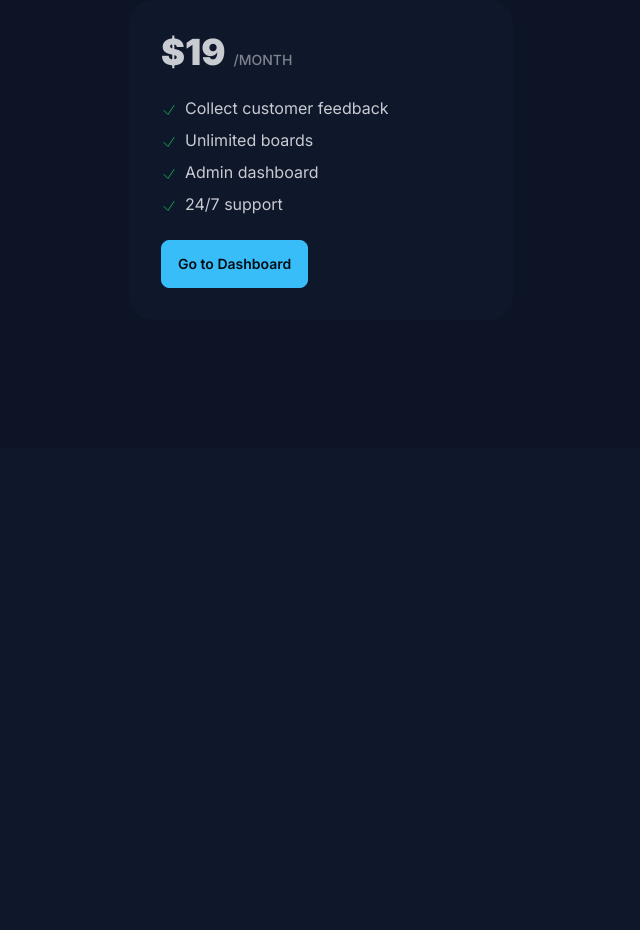
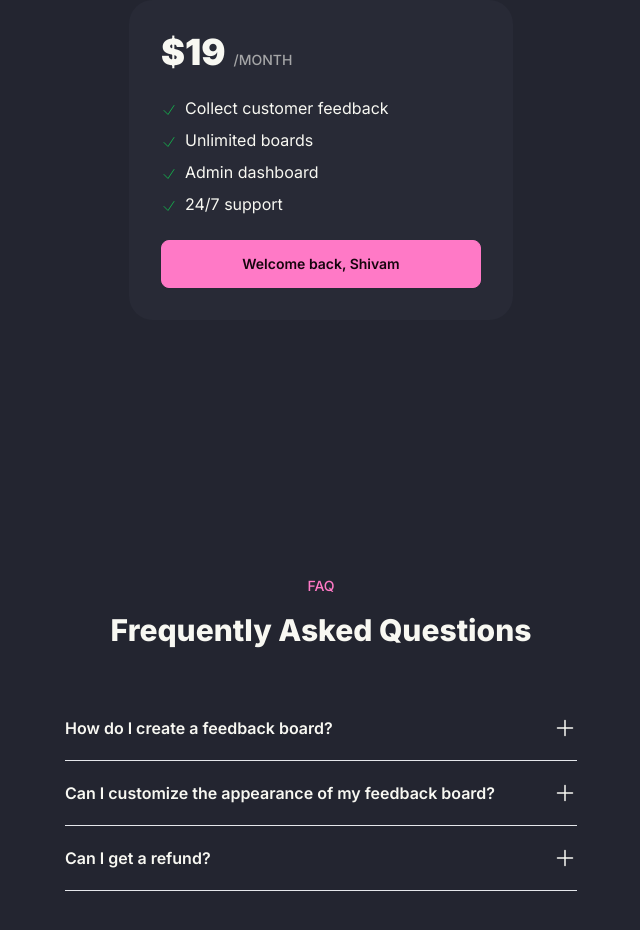
Before and after one commit to sks01dev/twilight, a Next.js app: page / in a window 1280 px wide. Shown: the part 840-1770 px from the top of the page, without its empty margins (319-959 px from the left). Before the commit the page ends 1288 px from the top, so only its background shows below. Built offline with nearby package versions, Linux system fonts and the light colour scheme.

Commit message:
Added Fas using hooks

```diff
--- a/app/layout.js
+++ b/app/layout.js
@@ -11,7 +11,7 @@ export const metadata = {
 
 export default function RootLayout({ children }) {
   return (
-    <html lang="en" data-theme="night">
+    <html lang="en" data-theme="dracula">
       <body className={inter.className}>{children}</body>
     </html>
   );
--- a/app/page.js
+++ b/app/page.js
@@ -1,8 +1,33 @@
+import FaListItem from "@/components/FaListItem";
 import ButtonLogin from "../components/ButtonLogin";
 
 export default function Home() {
   const isLoggedIn = true;
   const userName = "Shivam";
+  const priceItems = [
+    "Collect customer feedback",
+    "Unlimited boards",
+    "Admin dashboard",
+    "24/7 support",
+  ];
+  const faqItems = [
+    {
+      question: "How do I create a feedback board?",
+      answer:
+        "You can create a feedback board by logging in and navigating to the 'Boards' section.",
+    },
+    {
+      question: "Can I customize the appearance of my feedback board?",
+      answer:
+        "Yes, you can customize the appearance of your feedback board using our built-in customization options.",
+    },
+    {
+      question: "Can I get a refund?",
+      answer:
+        "Yes, we offer a 30-day money-back guarantee. If you're not satisfied with our service, you can request a refund within 30 days of your purchase.",
+    },
+  ];
+
   return (
     <main>
       {/* Header Section */}
@@ -47,8 +72,11 @@ export default function Home() {
                 /month
               </div>
             </div>
+            {/* Price Items List */}
             <ul className="space-y-2">
-              <li>
+              {priceItems.map((priceItem) => {
+                return (
+                  <li key={priceItem}>
                     <svg
                       xmlns="http://www.w3.org/2000/svg"
                       fill="none"
@@ -63,62 +91,35 @@ export default function Home() {
                         d="m4.5 12.75 6 6 9-13.5"
                       />
                     </svg>
-                Collect customer feedback
+                    {priceItem}
                   </li>
-              <li>
-                <svg
-                  xmlns="http://www.w3.org/2000/svg"
-                  fill="none"
-                  viewBox="0 0 24 24"
-                  strokeWidth={1.5}
-                  stroke="currentColor"
-                  className="text-green-600 size-4 inline-block mr-2"
-                >
-                  <path
-                    strokeLinecap="round"
-                    strokeLinejoin="round"
-                    d="m4.5 12.75 6 6 9-13.5"
+                );
+              })}
+            </ul>
+            <ButtonLogin
+              hasLoggedIn={isLoggedIn}
+              name={userName}
+              extraStyle={"w-full"}
             />
-                </svg>
-                Unlimited boards
-              </li>
-              <li>
-                <svg
-                  xmlns="http://www.w3.org/2000/svg"
-                  fill="none"
-                  viewBox="0 0 24 24"
-                  strokeWidth={1.5}
-                  stroke="currentColor"
-                  className="text-green-600 size-4 inline-block mr-2"
-                >
-                  <path
-                    strokeLinecap="round"
-                    strokeLinejoin="round"
-                    d="m4.5 12.75 6 6 9-13.5"
-                  />
-                </svg>
-                Admin dashboard
-              </li>
-              <li>
-                <svg
-                  xmlns="http://www.w3.org/2000/svg"
-                  fill="none"
-                  viewBox="0 0 24 24"
-                  strokeWidth={1.5}
-                  stroke="currentColor"
-                  className="text-green-600 size-4 inline-block mr-2"
-                >
-                  <path
-                    strokeLinecap="round"
-                    strokeLinejoin="round"
-                    d="m4.5 12.75 6 6 9-13.5"
-                  />
-                </svg>
-                24/7 support
-              </li>
+          </div>
+        </div>
+      </section>
+
+      {/* FAQ Section */}
+      <section className="bg-base-200">
+        <div className="max-w-3xl mx-auto px-8 py-32">
+          <p className="text-sm uppercase text-center font-medium text-primary mb-4">
+            FAQ
+          </p>
+          <h2 className="text-3xl font-extrabold text-center mb-12">
+            Frequently Asked Questions
+          </h2>
+
+          <ul className="max-w-lg mx-auto">
+            {faqItems.map((faqItem) => {
+              return <FaListItem key={faqItem.question} faqItem={faqItem} />;
+            })}
           </ul>
-            <ButtonLogin hasLoggedIn={isLoggedIn} name={userName} />
-          </div>
         </div>
       </section>
     </main>
--- a/components/ButtonLogin.js
+++ b/components/ButtonLogin.js
@@ -3,8 +3,11 @@ import Link from "next/link";
 function ButtonLogin(props) {
   if (props.hasLoggedIn) {
     return (
-      <Link href="/dashboard" className="btn btn-primary">
-        Go to Dashboard
+      <Link
+        href="/dashboard"
+        className={`btn btn-primary ${props.extraStyle || ""}`}
+      >
+        Welcome back, {props.name}
       </Link>
     );
   }
--- /dev/null
+++ b/components/FaListItem.js
@@ -0,0 +1,54 @@
+"use client";
+import { useState } from "react";
+
+function FaListItem(props) {
+  const [isOpen, setIsOpen] = useState(false);
+
+  return (
+    <li key={props.faqItem.question}>
+      {/* clickable interrogation */}
+      <button
+        className="link link-hover py-5 font-semibold border-b w-full text-left flex justify-between items-center"
+        onClick={() => setIsOpen(!isOpen)}
+      >
+        <p>{props.faqItem.question}</p>
+        {isOpen ? (
+          <svg
+            xmlns="http://www.w3.org/2000/svg"
+            fill="none"
+            viewBox="0 0 24 24"
+            stroke-width="1.5"
+            stroke="currentColor"
+            class="size-6"
+          >
+            <path stroke-linecap="round" stroke-linejoin="round" d="M5 12h14" />
+          </svg>
+        ) : (
+          <svg
+            xmlns="http://www.w3.org/2000/svg"
+            fill="none"
+            viewBox="0 0 24 24"
+            stroke-width="1.5"
+            stroke="currentColor"
+            class="size-6"
+          >
+            <path
+              stroke-linecap="round"
+              stroke-linejoin="round"
+              d="M12 4.5v15m7.5-7.5h-15"
+            />
+          </svg>
+        )}
+      </button>
+
+      {/* answer */}
+      {isOpen ? (
+        <div className="opacity-80 mt-4 mb-6">{props.faqItem.answer}</div>
+      ) : (
+        <></>
+      )}
+    </li>
+  );
+}
+
+export default FaListItem;
--- a/tailwind.config.js
+++ b/tailwind.config.js
@@ -15,6 +15,6 @@ module.exports = {
   },
   plugins: [require("daisyui")],
   daisyui: {
-    themes: ["light", "black", "night", "cupcake"],
+    themes: ["light", "black", "night", "cupcake", "dracula", "synthwave"],
   },
 };
```
Lines whose indentation alone changed are shown as unchanged.
